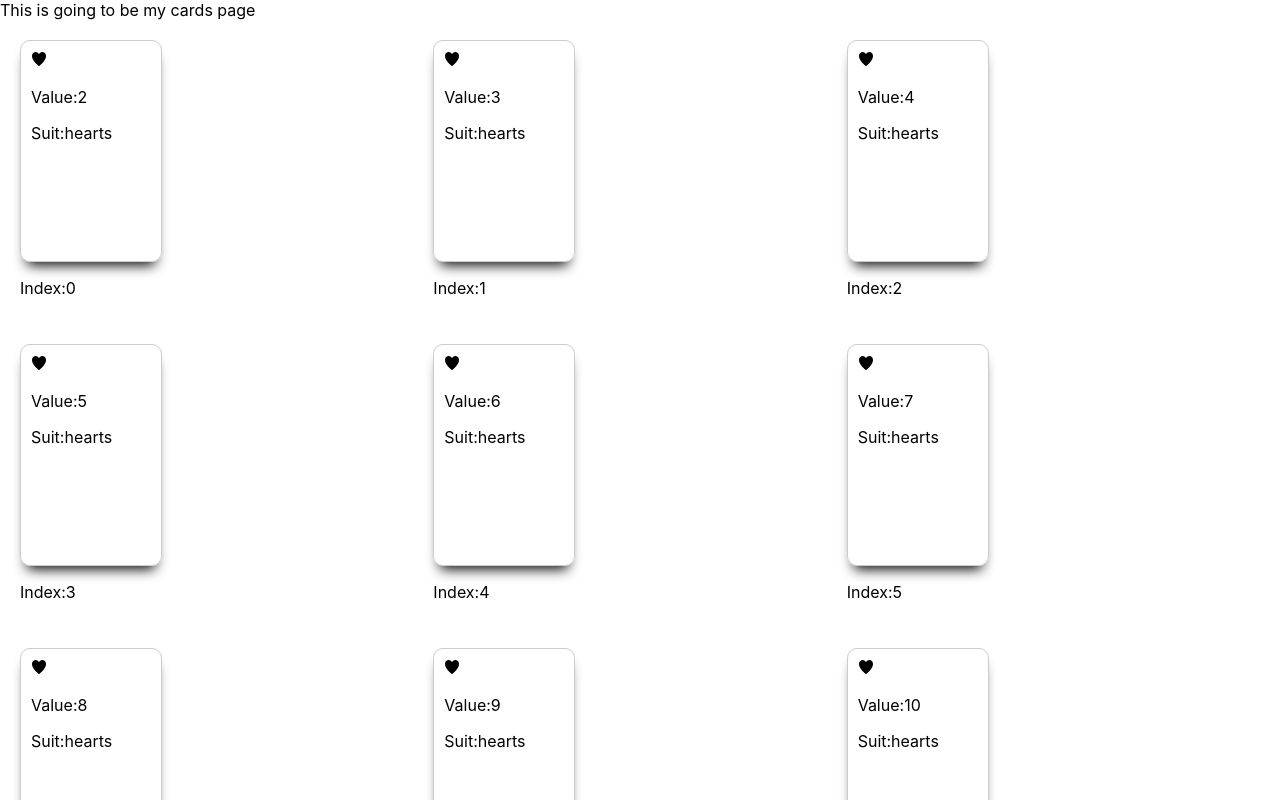
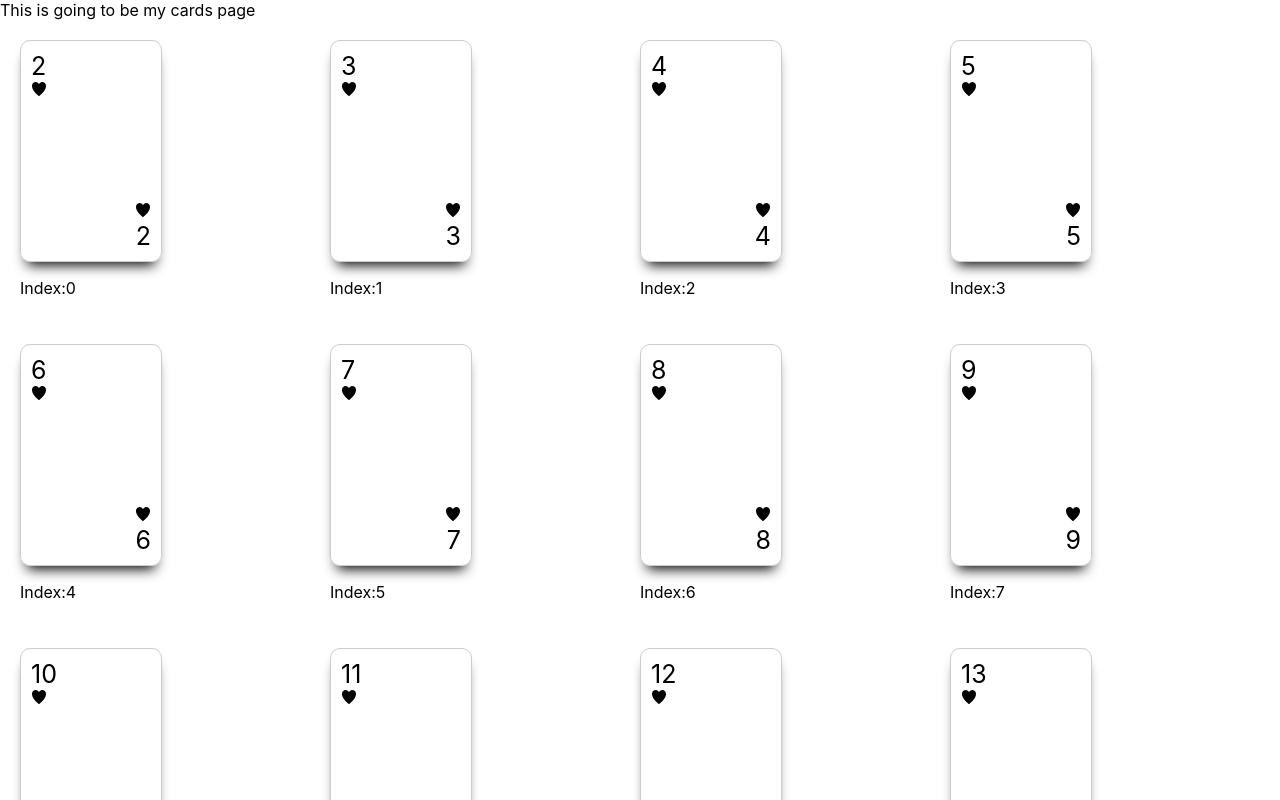
Before and after one commit to eduardmirzoyan/Blackjack, a React (Create React App) app: page /cards in a window 1280 px wide. Shown: the top 800 px of the page. Built offline with nearby package versions, Linux system fonts and the light colour scheme.

Commit message:
Foramtted card icons and values

```diff
--- a/src/components/Card.jsx
+++ b/src/components/Card.jsx
@@ -15,6 +15,7 @@ const WrapperDos = styled.div({
 });
 
 const CardWrapper = styled.div`
+    position: relative;
     border: 1px solid #ccc;
     padding: 10px;
     border-radius: 10px;
@@ -24,25 +25,55 @@ const CardWrapper = styled.div`
     box-shadow: 0px 10px 13px -7px #000000, 5px 5px 15px 5px rgba(0,0,0,0);
 `;
 const iconStyles = {
-  backgroundColor: 'red',
+};
+
+const rankSyles = {
+  fontSize: 25,
+  margin: 0,
+  width: '100%',
+};
+
+const iconStylesBottom = {
+  float: 'right',
+  position: 'absolute',
+  bottom: 43,
+  right: 10,
+};
+
+const rankSylesBottom = {
+  position: 'absolute',
+  bottom: 10,
+
+  textAlign: 'right',
+  fontSize: 25,
+  margin: 0,
+  width: 120,
 };
 
 const Card = (props) => {
   const { suit, rank } = props;
   return (
     <CardWrapper>
-      {(suit === 'spades') && <GiSpades css={iconStyles} />}
-      {(suit === 'diamonds') && <GiDiamonds />}
-      {(suit === 'hearts') && <GiHearts />}
-      {(suit === 'clubs') && <GiClubs />}
-      <p>
-        Value:
+      <p css={rankSyles}>
         {rank}
       </p>
-      <p>
-        Suit:
-        {suit}
+
+      {(suit === 'spades') && <GiSpades css={iconStyles} />}
+      {(suit === 'diamonds') && <GiDiamonds css={iconStyles} />}
+      {(suit === 'hearts') && <GiHearts css={iconStyles} />}
+      {(suit === 'clubs') && <GiClubs css={iconStyles} />}
+
+      <br/>
+
+      {(suit === 'spades') && <GiSpades css={iconStylesBottom} />}
+      {(suit === 'diamonds') && <GiDiamonds css={iconStylesBottom} />}
+      {(suit === 'hearts') && <GiHearts css={iconStylesBottom} />}
+      {(suit === 'clubs') && <GiClubs css={iconStylesBottom} />}
+
+      <p css={rankSylesBottom}>
+        {rank}
       </p>
+
     </CardWrapper>
   );
 };
--- a/src/pages/Cards.jsx
+++ b/src/pages/Cards.jsx
@@ -6,7 +6,7 @@ import cardsArray from '../helpers/cardsArray';
 const CardContainer = styled.div({
   padding: 20,
   display: 'grid',
-  gridTemplateColumns: '1fr 1fr 1fr',
+  gridTemplateColumns: '1fr 1fr 1fr 1fr',
   gridRowGap: 30,
 });
 
```
